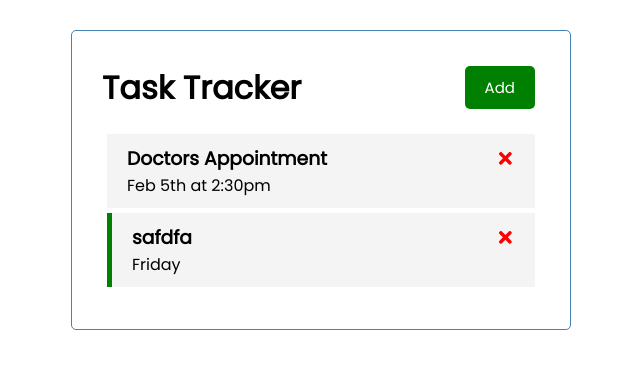
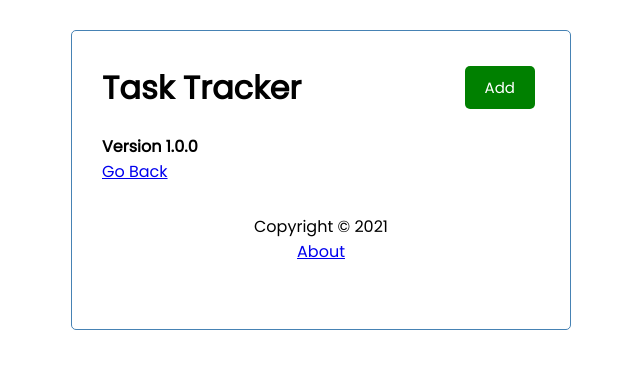
Before and after one commit to LukeLorenger/React-Task-Tracker, a React (Create React App) app: page /about in a window 1280 px wide. Shown: the top 368 px of the page, without its empty margins (319-959 px from the left). Built offline with nearby package versions, Linux system fonts and the light colour scheme; data requests are answered from the project's data file.

Commit message:
Changing routes in return to hide tasks in about page

```diff
--- a/db.json
+++ b/db.json
@@ -4,7 +4,7 @@
       "id": 1,
       "text": "Doctors Appointment",
       "day": "Feb 5th at 2:30pm",
-      "reminder": false
+      "reminder": true
     },
     {
       "text": "safdfa",
--- a/package.json
+++ b/package.json
@@ -10,6 +10,7 @@
     "react": "^17.0.2",
     "react-dom": "^17.0.2",
     "react-icons": "^4.2.0",
+    "react-router-dom": "^5.2.0",
     "react-scripts": "4.0.3",
     "web-vitals": "^1.1.2"
   },
--- a/src/App.js
+++ b/src/App.js
@@ -1,6 +1,9 @@
 import Header from './components/Header'
+import Footer from './components/Footer'
+import About from './components/About'
 import Tasks from './components/Tasks'
 import AddTask from './components/AddTask'
+import { BrowserRouter as Router, Route} from 'react-router-dom'
 import {useState, useEffect } from 'react'
 
 const App = () => {
@@ -83,11 +86,20 @@
 }
 
   return (
+    <Router>
     <div className='container'>
       <Header onAdd={() => setShowAddTask(!showAddTask)} showAdd={showAddTask} />
-      { showAddTask && <AddTask onAdd={addTask} /> }
-      {tasks.length > 0 ? <Tasks tasks={tasks} onDelete={deleteTask} onToggle={toggleReminder} /> : 'No Task To Show'}
+
+      <Route path='/' exact render={(props) => (
+        <>
+        { showAddTask && <AddTask onAdd={addTask} /> }
+        {tasks.length > 0 ? (<Tasks tasks={tasks} onDelete={deleteTask} onToggle={toggleReminder} />) : ('No Task To Show')}
+        </>
+      )} />
+      <Route path='/about' component={About} />
+      <Footer />
     </div>
+    </Router>
   );
 }
 
--- /dev/null
+++ b/src/components/About.js
@@ -0,0 +1,10 @@
+const About = () => {
+    return (
+        <div>
+            <h4>Version 1.0.0</h4>
+            <a href='/'>Go Back</a>
+        </div>
+    )
+}
+
+export default About
--- /dev/null
+++ b/src/components/Footer.js
@@ -0,0 +1,10 @@
+const Footer = () => {
+    return (
+        <footer>
+            <p>Copyright &copy; 2021</p>
+            <a href="/about">About</a>
+        </footer>
+    )
+}
+
+export default Footer
```
Also changed, not shown: 1 other file (tests, documents, lock files or other folders).
